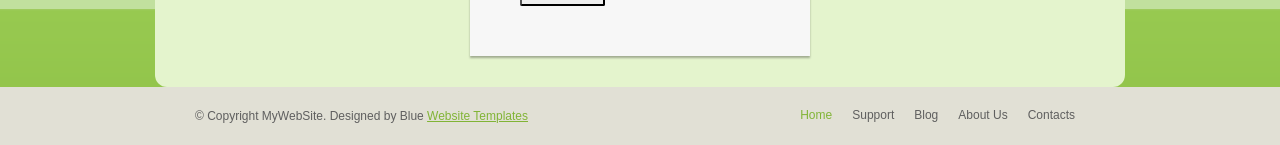
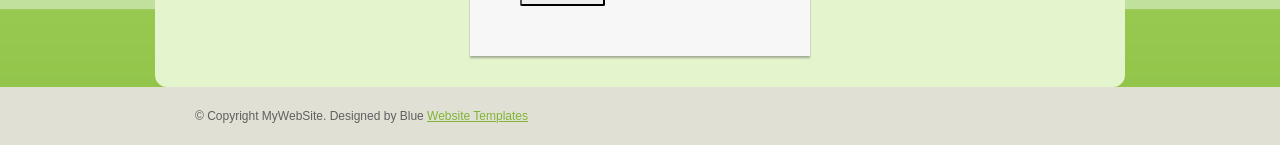
Before and after one commit to kiarash-borooshan/EarthDetect, a Django app: page /add_post/ in a window 1280 px wide. Shown: the part 3321-3466 px from the top of the page. Run offline with Django 5.2, Linux system fonts and the light colour scheme.

Commit message:
first page modified

```diff
--- a/templates/partial/footer.html
+++ b/templates/partial/footer.html
@@ -1,13 +1,14 @@
 <div class="footer">
     <div class="footer_resize">
       <p class="lf">&copy; Copyright MyWebSite. Designed by Blue <a href="http://www.bluewebtemplates.com/">Website Templates</a></p>
-      <ul class="fmenu">
-        <li class="active"><a href="index.html">Home</a></li>
-        <li><a href="support.html">Support</a></li>
-        <li><a href="blog.html">Blog</a></li>
-        <li><a href="about.html">About Us</a></li>
-        <li><a href="contact.html">Contacts</a></li>
-      </ul>
+<!--      <ul class="fmenu">-->
+<!--        <li class="active"><a href="index.html">Home</a></li>-->
+<!--        <li><a href="support.html">Support</a></li>-->
+<!--        <li><a href="blog.html">Blog</a></li>-->
+<!--        <li><a href="about.html">About Us</a></li>-->
+<!--        <li><a href="contact.html">Contacts</a></li>-->
+<!--      </ul>-->
+
       <div class="clr"></div>
     </div>
 </div>
```
Also changed, not shown: templates/dataGather/index.html (+20 -4 lines).
